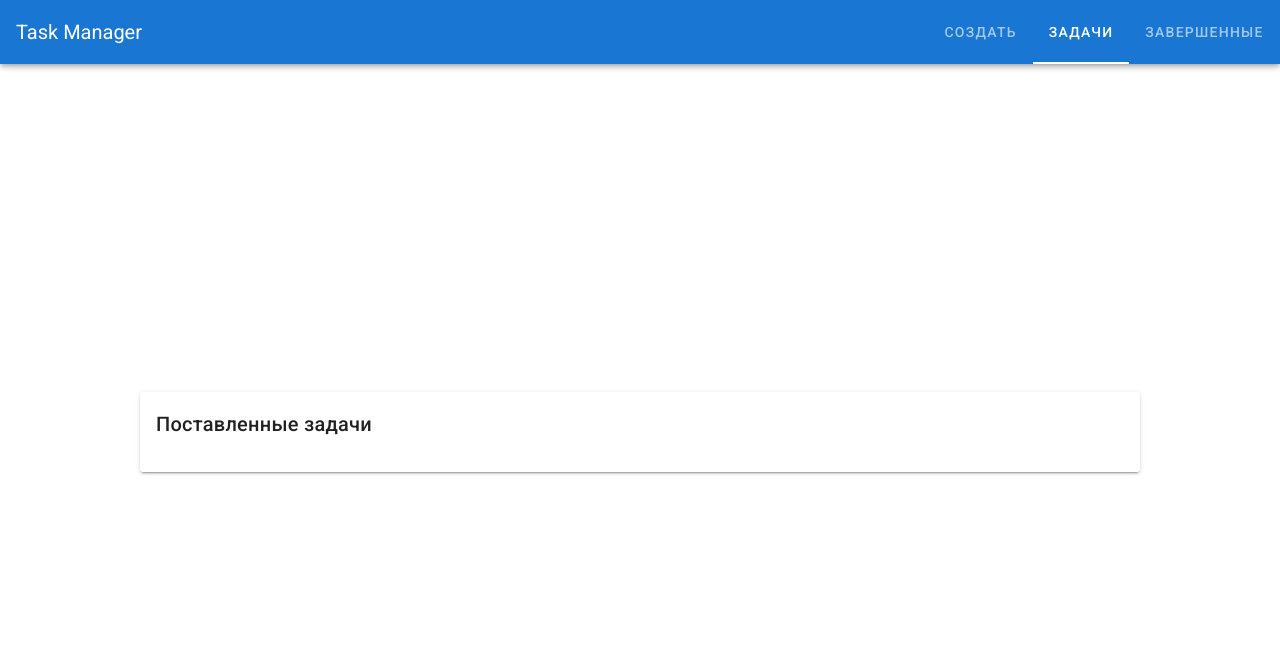
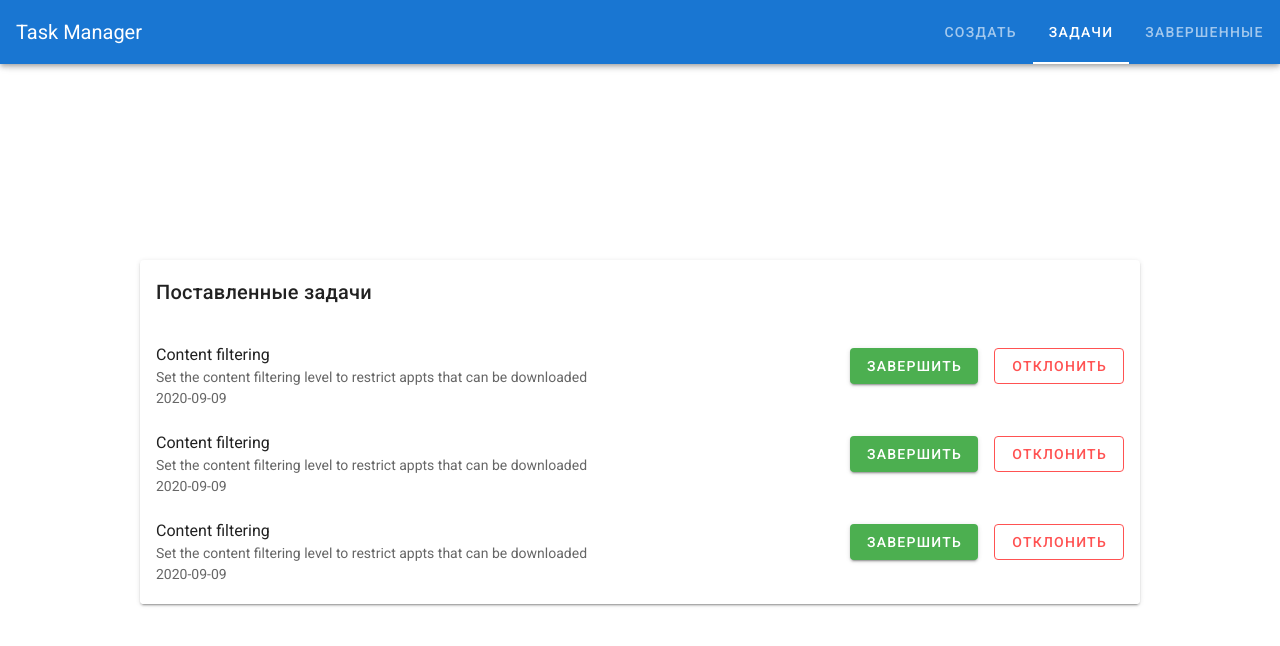
Before and after one commit to dvnikolaev/vue-task-manager, a Vue app: page /tasks in a window 1280 px wide. Shown: the top 646 px of the page. Built offline with nearby package versions, Linux system fonts and the light colour scheme.

Commit message:
feat: add props tasks

```diff
--- a/src/components/Tasks/CardTasks.vue
+++ b/src/components/Tasks/CardTasks.vue
@@ -1,7 +1,7 @@
 <template>
   <v-card max-width="1000px" class="mx-auto">
     <v-card-title>{{ header }}</v-card-title>
-    <ListTasks />
+    <ListTasks :tasks="tasks"/>
   </v-card>
 </template>
 
@@ -14,6 +14,7 @@ export default {
       type: String,
       default: "Поставленные задачи",
     },
+    tasks: Array
   },
   components: {
     ListTasks,
```
